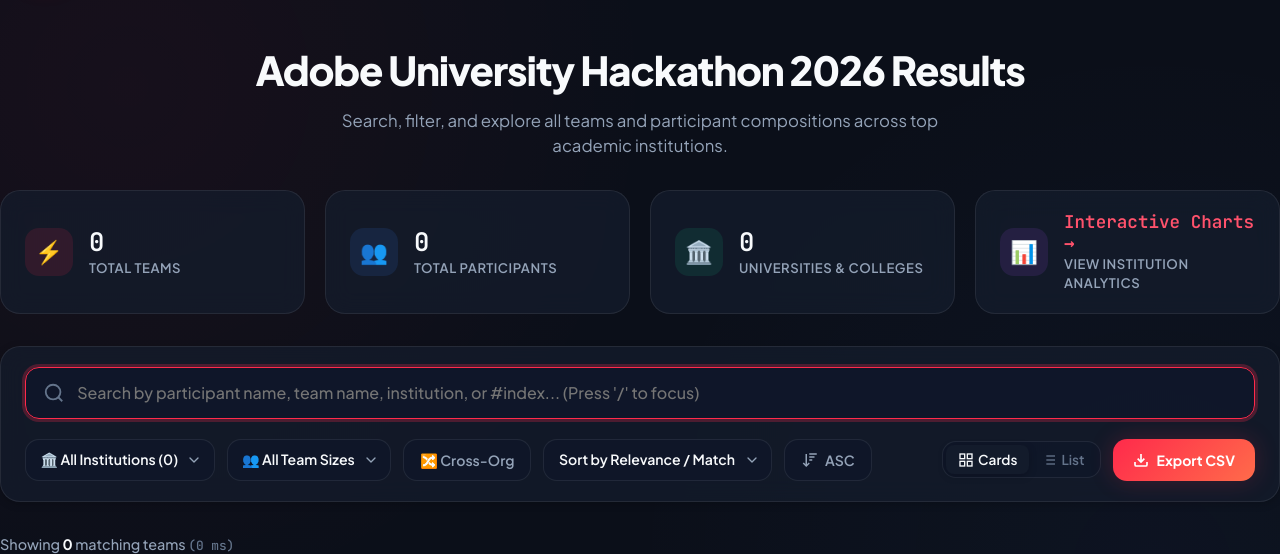
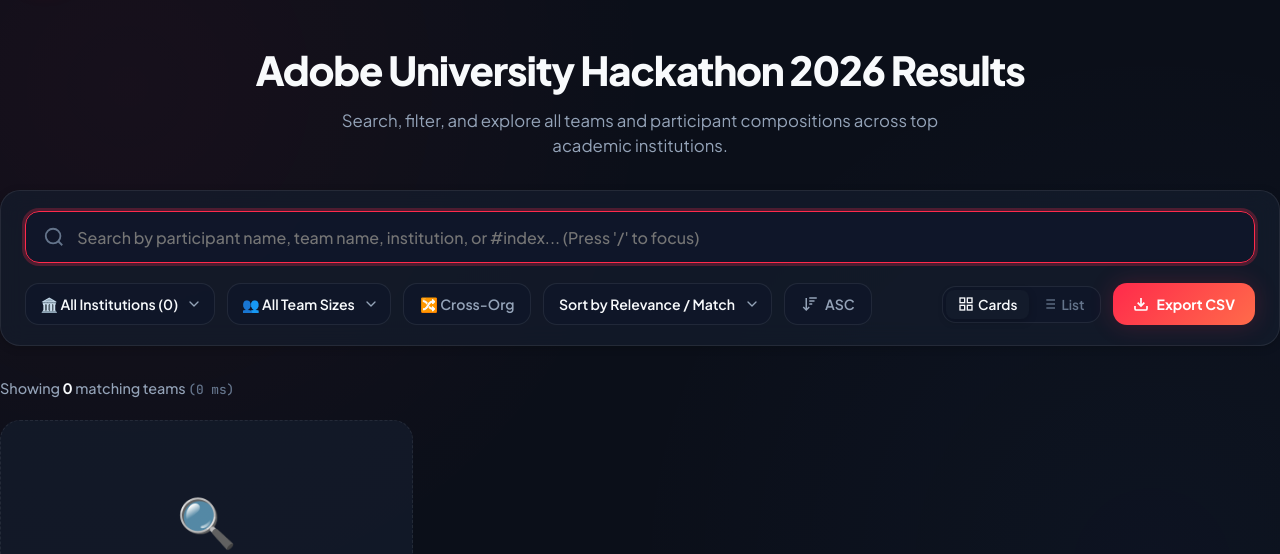
Before and after one commit to tarun05-design/adobe-hackathon-2026-dashboard, a FastAPI app: page / in a window 1280 px wide. Shown: the part 73-627 px from the top of the page. Run offline with FastAPI, Linux system fonts and the light colour scheme; data that the repository does not hold is empty.

Commit message:
style: remove quick stats grid from dashboard hero section

```diff
--- a/templates/index.html
+++ b/templates/index.html
@@ -10,37 +10,7 @@
     <p class="hero-subtitle">Search, filter, and explore all teams and participant compositions across top academic institutions.</p>
   </div>
 
-  <!-- Quick Stats & Analytics Link Bar -->
-  <div class="stats-grid" style="margin-bottom: 2rem;">
-    <div class="stat-card">
-      <div class="stat-icon red">⚡</div>
-      <div class="stat-info">
-        <span class="stat-value">{{ stats.total_teams|default(26760) }}</span>
-        <span class="stat-label">Total Teams</span>
-      </div>
-    </div>
-    <div class="stat-card">
-      <div class="stat-icon blue">👥</div>
-      <div class="stat-info">
-        <span class="stat-value">{{ stats.total_participants|default(78044) }}</span>
-        <span class="stat-label">Total Participants</span>
-      </div>
-    </div>
-    <div class="stat-card">
-      <div class="stat-icon green">🏛️</div>
-      <div class="stat-info">
-        <span class="stat-value">{{ stats.total_organisations|default(2961) }}</span>
-        <span class="stat-label">Universities & Colleges</span>
-      </div>
-    </div>
-    <a href="/analytics" class="stat-card" style="text-decoration:none; transition:transform 0.2s;" title="View Institution Analytics & Interactive Charts">
-      <div class="stat-icon purple">📊</div>
-      <div class="stat-info">
-        <span class="stat-value" style="font-size:1.1rem; color:var(--badge-leader-color);">Interactive Charts →</span>
-        <span class="stat-label">View Institution Analytics</span>
-      </div>
-    </a>
-  </div>
+
   <!-- Search & Filter Controls Toolbar -->
   <div class="toolbar-panel">
     <!-- Search Bar Input -->
```
